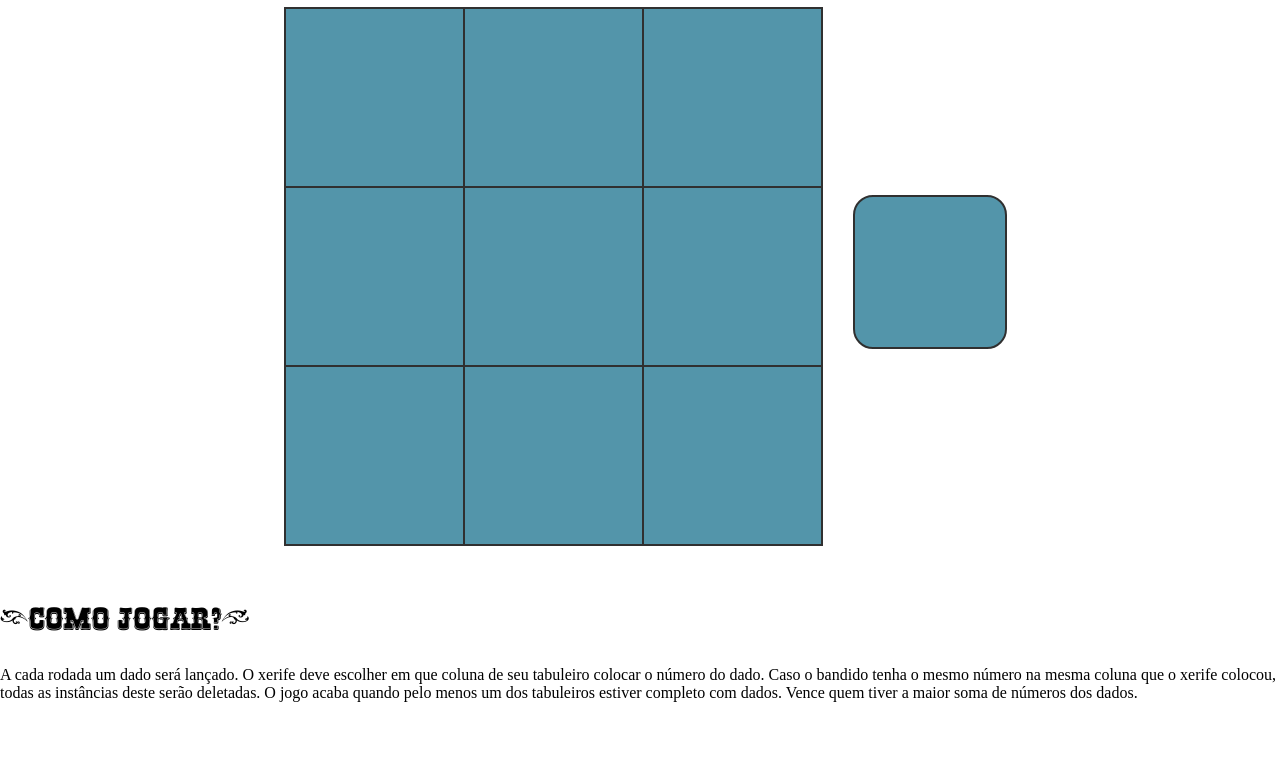
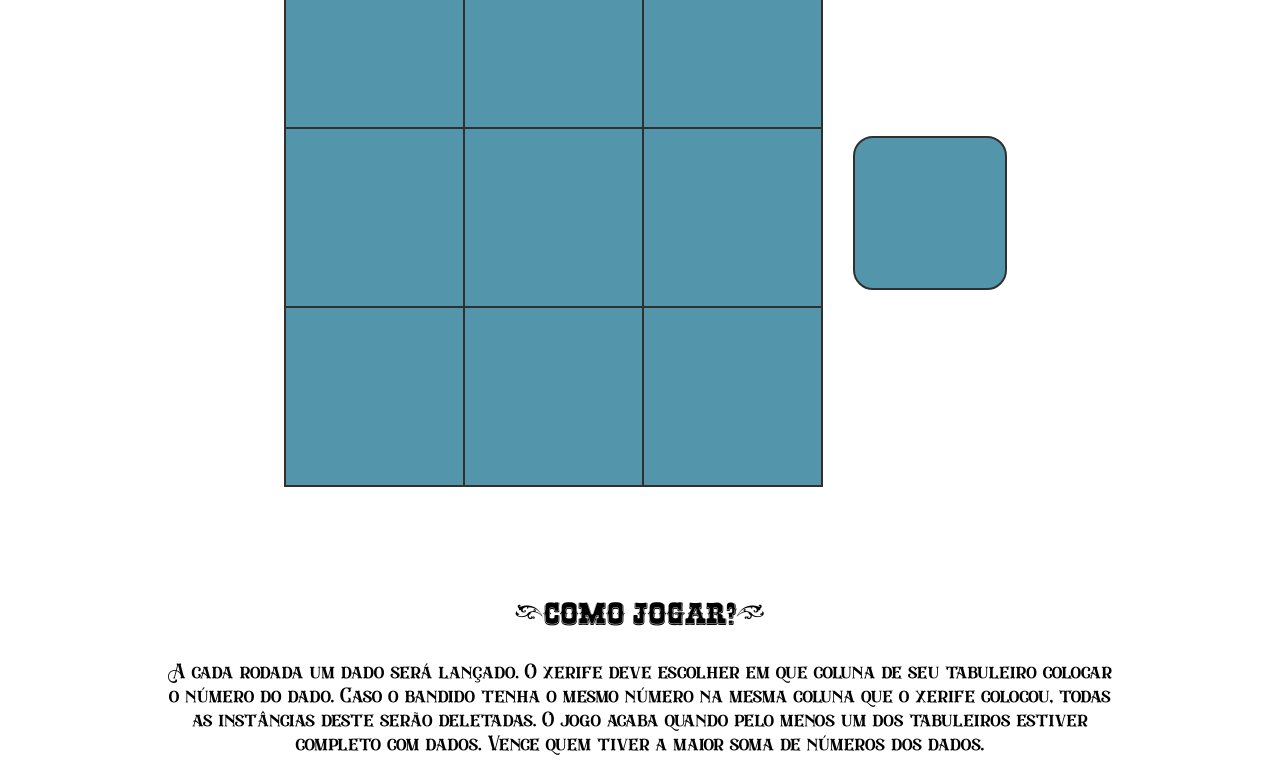
Before and after one commit to ufjf-dcc202/ufjf-dcc202-2023-3-a-trb-esbugalhado-lucas-chaves, a plain HTML site: page index.html in a window 1280 px wide. Shown: the part 522-1299 px from the top of the page. Before the commit the page ends 1240 px from the top, so only its background shows below. Drawn offline with Linux system fonts and the light colour scheme.

Commit message:
Muda o design do site, adiciona fontes customizadas para fortalecer a tematica

```diff
--- a/style/stylesheet.css
+++ b/style/stylesheet.css
@@ -1,6 +1,10 @@
 @font-face {
     font-family: Rio-Grande;
     src: url('../fonts/RioGrande.ttf') format('truetype');
+}
+@font-face {
+    font-family: Eastwood;
+    src: url('../fonts/Eastwood.ttf') format('truetype');
 }
 
 body {
@@ -57,6 +61,7 @@ td {
     text-align: center;
     font-size: 6em;
     cursor: pointer;
+    font-family: Eastwood;
 }
 
 #player-table {
@@ -81,6 +86,7 @@ tr {
     border: 2px solid #303030;
     border-radius: 20px;
     cursor: pointer;
+    font-family: Eastwood;
 }
 
 #player-dice {
@@ -105,3 +111,19 @@ h2 {
     font-size: 2em;
     font-family: Rio-Grande;
 }
+
+.info-container {
+    text-align: center;
+    margin-top: 5em;
+    margin-left: 10em;
+    margin-right: 10em;
+}
+
+.info-title {
+    text-align: center;
+}
+
+p {
+    font-family: Eastwood;
+    font-size: 1.3em;
+}
```
Also changed, not shown: fonts/Eastwood.ttf (added).
